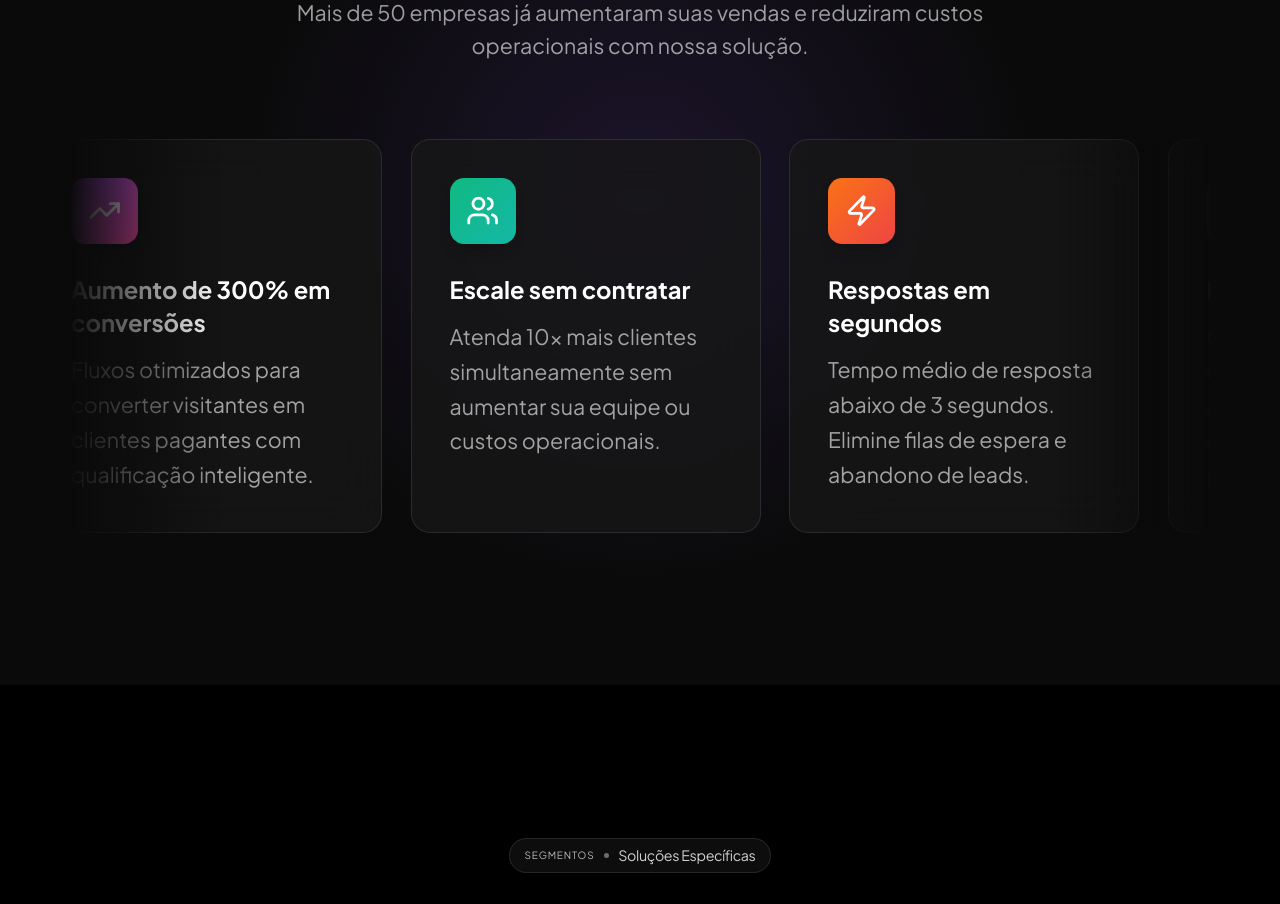
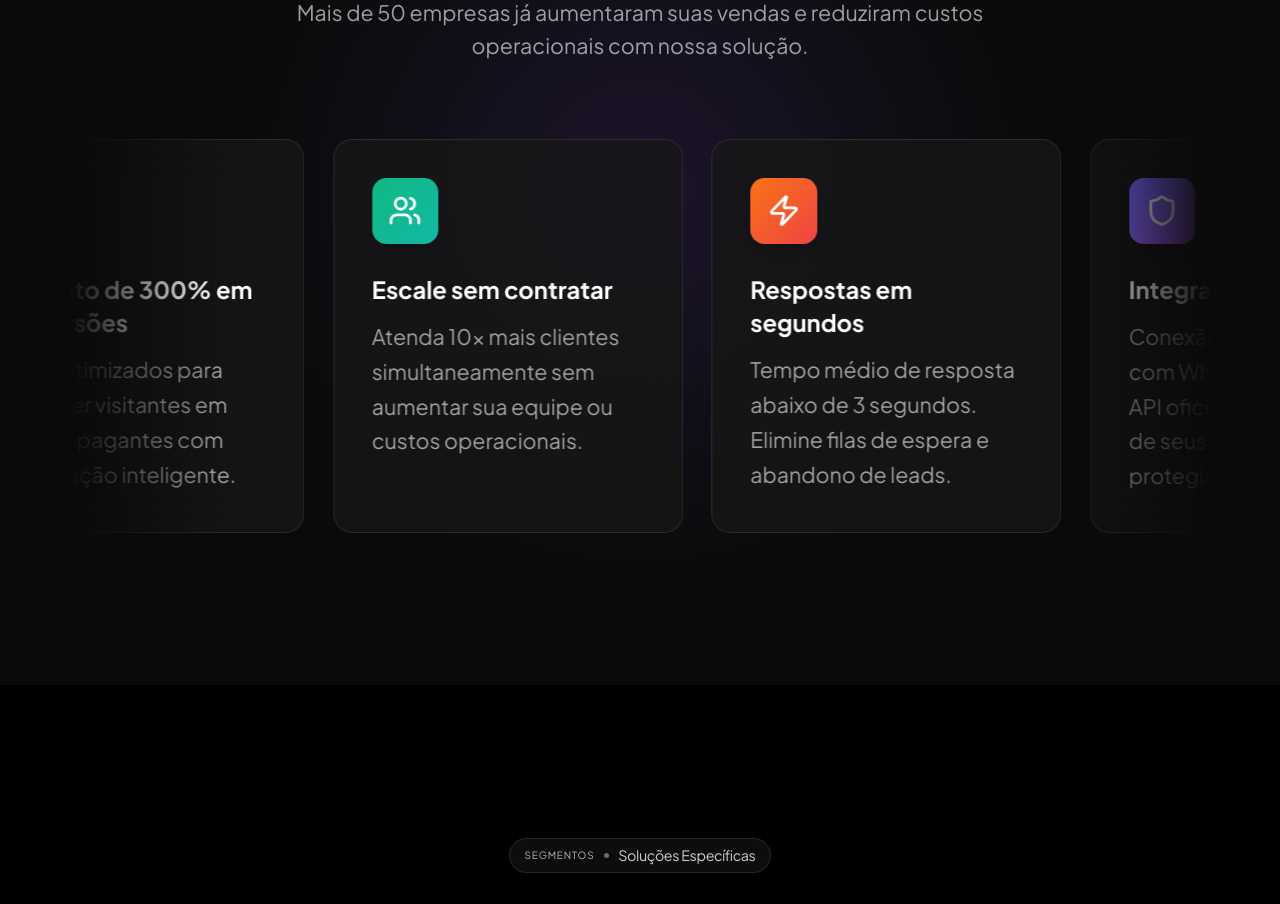
Before and after one commit to ascef182/cazatech-new, a Next.js app: page /automacoes in a window 1280 px wide. Shown: the part 5240-6144 px from the top of the page. Built offline with nearby package versions, Linux system fonts and the light colour scheme.

Commit message:
refactor: remove automated scrolling logic from BenefitsSection and implement a smoother infinite scroll effect by tripling the benefits array; enhance carousel layout and styling for improved user experience

```diff
--- a/src/components/automacoes/BenefitsSection.tsx
+++ b/src/components/automacoes/BenefitsSection.tsx
@@ -3,7 +3,6 @@
 import { motion } from "motion/react";
 import { Clock, TrendingUp, Users, Zap, Shield, BarChart } from "lucide-react";
 import { cn } from "@/lib/utils";
-import { useEffect, useRef } from "react";
 
 const benefits = [
   {
@@ -51,34 +50,8 @@ const benefits = [
 ];
 
 export function BenefitsSection() {
-  const scrollRef = useRef<HTMLDivElement>(null);
-
-  useEffect(() => {
-    const scrollContainer = scrollRef.current;
-    if (!scrollContainer) return;
-
-    let scrollAmount = 0;
-    const scrollSpeed = 1.2;
-
-    const scroll = () => {
-      scrollAmount += scrollSpeed;
-      if (scrollContainer) {
-        scrollContainer.scrollLeft = scrollAmount;
-
-        // Reset quando chegar ao final (loop infinito)
-        if (scrollAmount >= scrollContainer.scrollWidth / 2) {
-          scrollAmount = 0;
-        }
-      }
-    };
-
-    const intervalId = setInterval(scroll, 20);
-
-    return () => clearInterval(intervalId);
-  }, []);
-
-  // Duplicar benefits para criar efeito infinito
-  const duplicatedBenefits = [...benefits, ...benefits];
+  // Triplicar para garantir loop infinito suave
+  const infiniteBenefits = [...benefits, ...benefits, ...benefits];
 
   return (
     <section className="py-20 md:py-32 bg-neutral-950 relative overflow-hidden">
@@ -123,14 +96,16 @@ export function BenefitsSection() {
           </p>
         </motion.div>
 
-        {/* Benefits Carousel */}
+        {/* Benefits Carousel - Infinite Scroll */}
         <div className="relative">
+          <div className="overflow-hidden">
             <div
-            ref={scrollRef}
-            className="flex gap-6 overflow-x-hidden scroll-smooth"
-            style={{ scrollbarWidth: "none", msOverflowStyle: "none" }}
+              className="flex gap-6 animate-infinite-scroll"
+              style={{
+                width: "fit-content",
+              }}
             >
-            {duplicatedBenefits.map((benefit, index) => (
+              {infiniteBenefits.map((benefit, index) => (
                 <div
                   key={`${benefit.title}-${index}`}
                   className={cn(
@@ -174,12 +149,32 @@ export function BenefitsSection() {
                 </div>
               ))}
             </div>
+          </div>
 
           {/* Gradient Overlays para efeito de fade */}
-          <div className="absolute left-0 top-0 bottom-0 w-32 bg-gradient-to-r from-neutral-950 to-transparent pointer-events-none" />
-          <div className="absolute right-0 top-0 bottom-0 w-32 bg-gradient-to-l from-neutral-950 to-transparent pointer-events-none" />
+          <div className="absolute left-0 top-0 bottom-0 w-32 bg-gradient-to-r from-neutral-950 to-transparent pointer-events-none z-10" />
+          <div className="absolute right-0 top-0 bottom-0 w-32 bg-gradient-to-l from-neutral-950 to-transparent pointer-events-none z-10" />
         </div>
       </div>
+
+      <style jsx>{`
+        @keyframes infinite-scroll {
+          from {
+            transform: translateX(0);
+          }
+          to {
+            transform: translateX(calc(-356px * 6));
+          }
+        }
+
+        .animate-infinite-scroll {
+          animation: infinite-scroll 30s linear infinite;
+        }
+
+        .animate-infinite-scroll:hover {
+          animation-play-state: running;
+        }
+      `}</style>
     </section>
   );
 }
```
Lines whose indentation alone changed are shown as unchanged.
